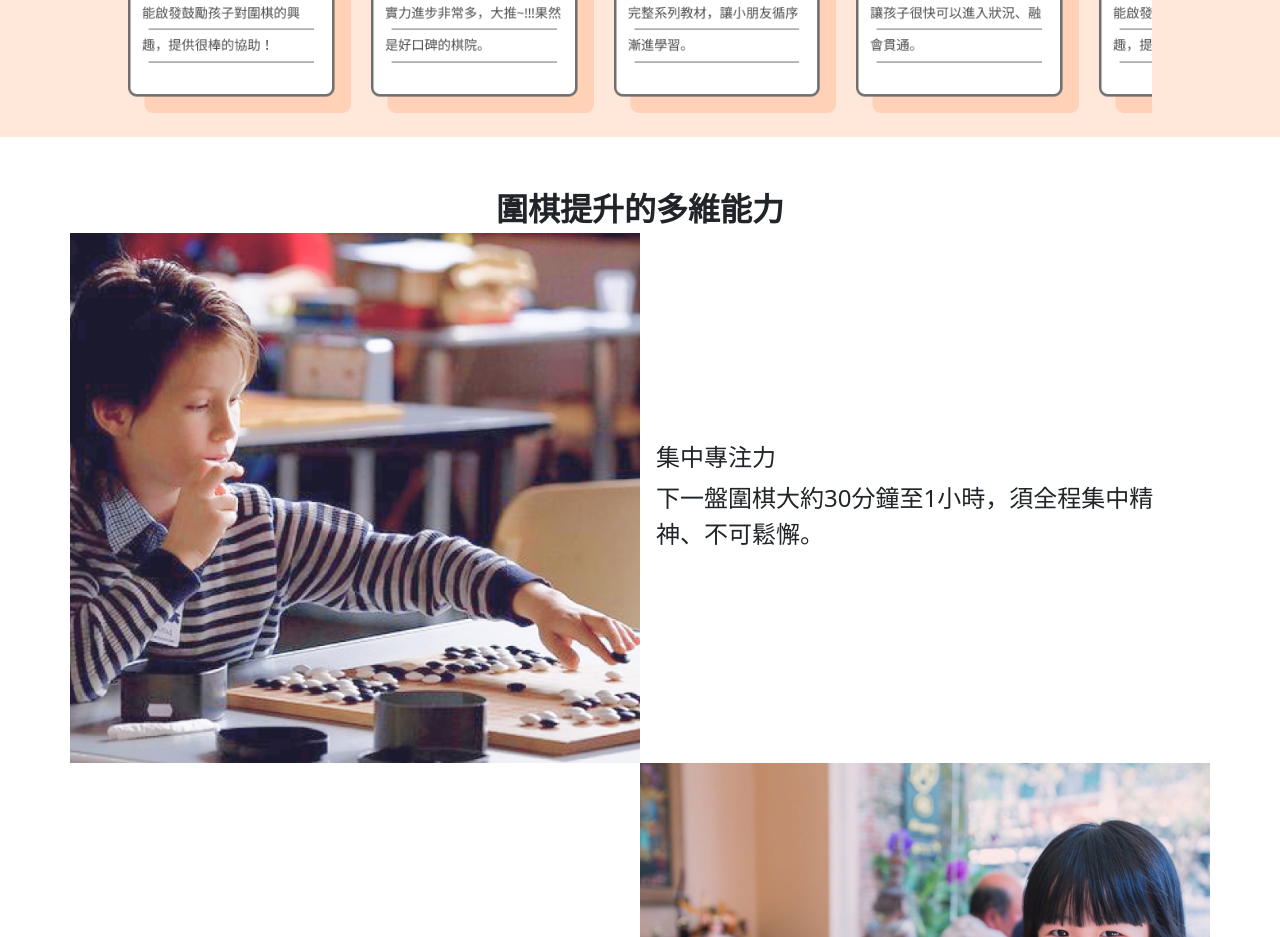
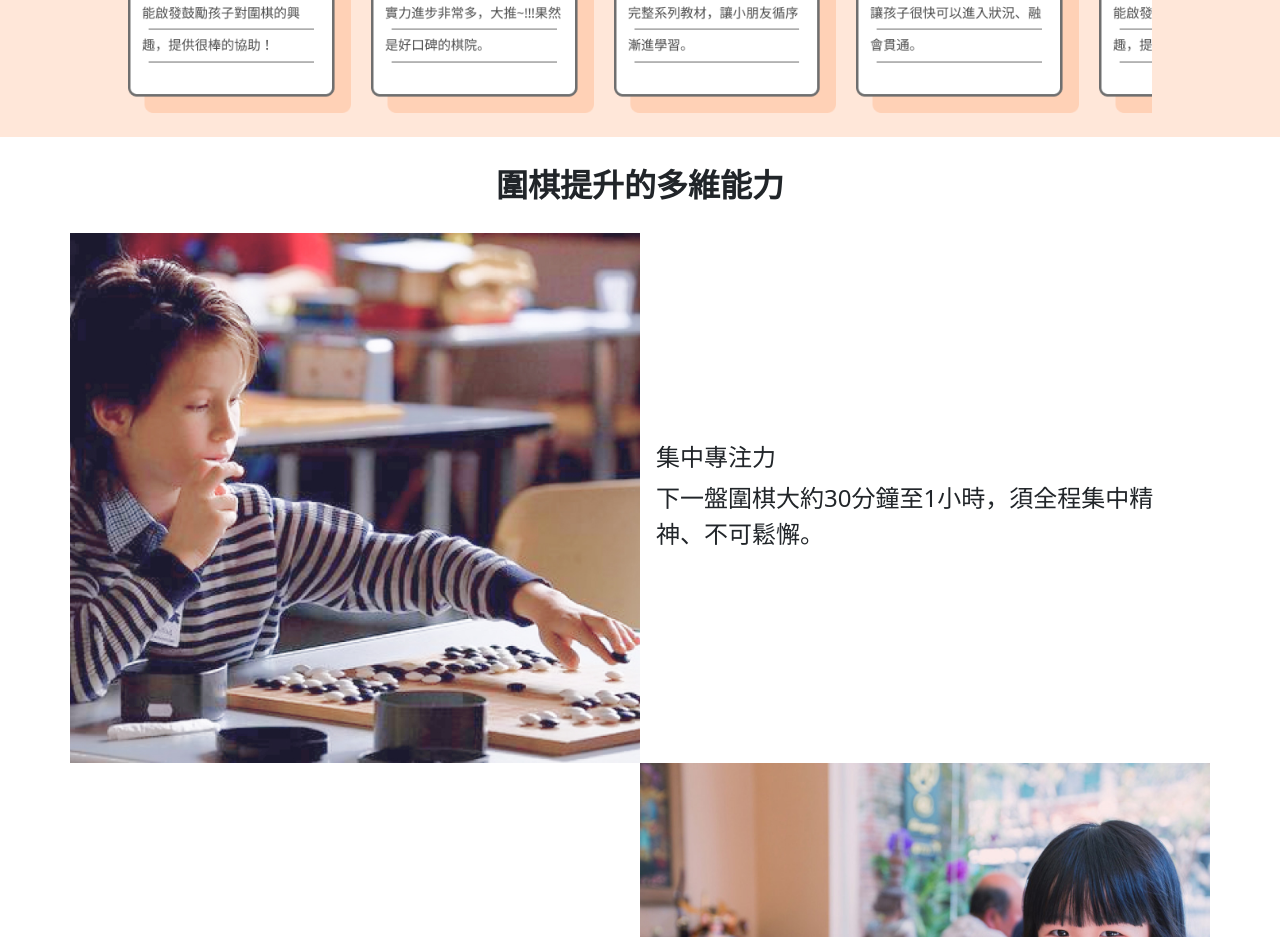
Before and after one commit to 22495521/BigGo, a Vue app: page /#/FrontPage in a window 1280 px wide. Shown: the part 1540-2477 px from the top of the page. Built offline with nearby package versions, Linux system fonts and the light colour scheme; a web font is replaced by a local one.

Commit message:
update 123

```diff
--- a/src/components/front/AbilityComponent.vue
+++ b/src/components/front/AbilityComponent.vue
@@ -1,5 +1,5 @@
 <template>
-  <p class="mb-0 fw-bold fs-2 text-center pt-5">圍棋提升的多維能力</p>
+  <p class="mb-0 fw-bold fs-2 text-center py-4">圍棋提升的多維能力</p>
   <div class="container px-2 px-md-0 d-flex flex-column overflow-hidden">
     <div class="d-md-flex">
       <div class="card-w">
```
